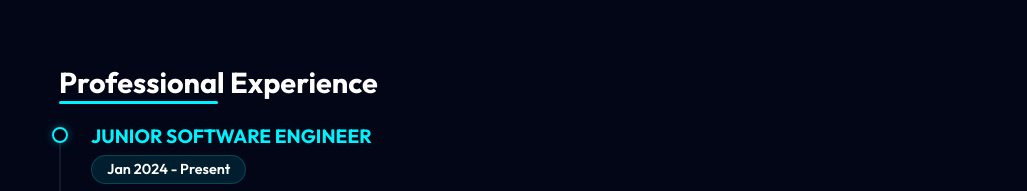
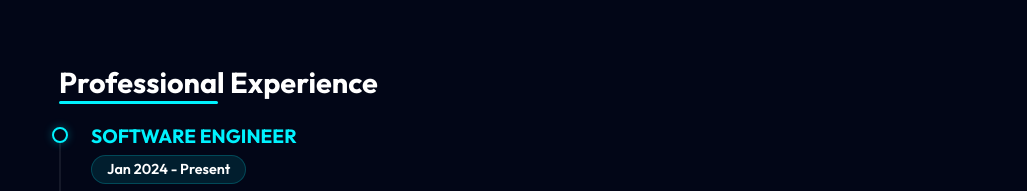
Before and after one commit to awesomeaayaan/awesomeaayaan.github.io, a plain HTML site: page index.html in a window 1280 px wide. Shown: the part 2661-2852 px from the top of the page, without its empty margins (253-1280 px from the left). Drawn offline with Linux system fonts and the light colour scheme.

Commit message:
update experience

```diff
--- a/index.html
+++ b/index.html
@@ -276,7 +276,7 @@
             <h3 class="resume-title">Professional Experience</h3>
 
             <div class="resume-item" data-aos="fade-up" data-aos-delay="100">
-              <h4>Junior Software Engineer</h4>
+              <h4>Software Engineer</h4>
               <h5>Jan 2024 - Present</h5>
               <p><em>QuickFox Consulting</em></p>
               <ul>
```
